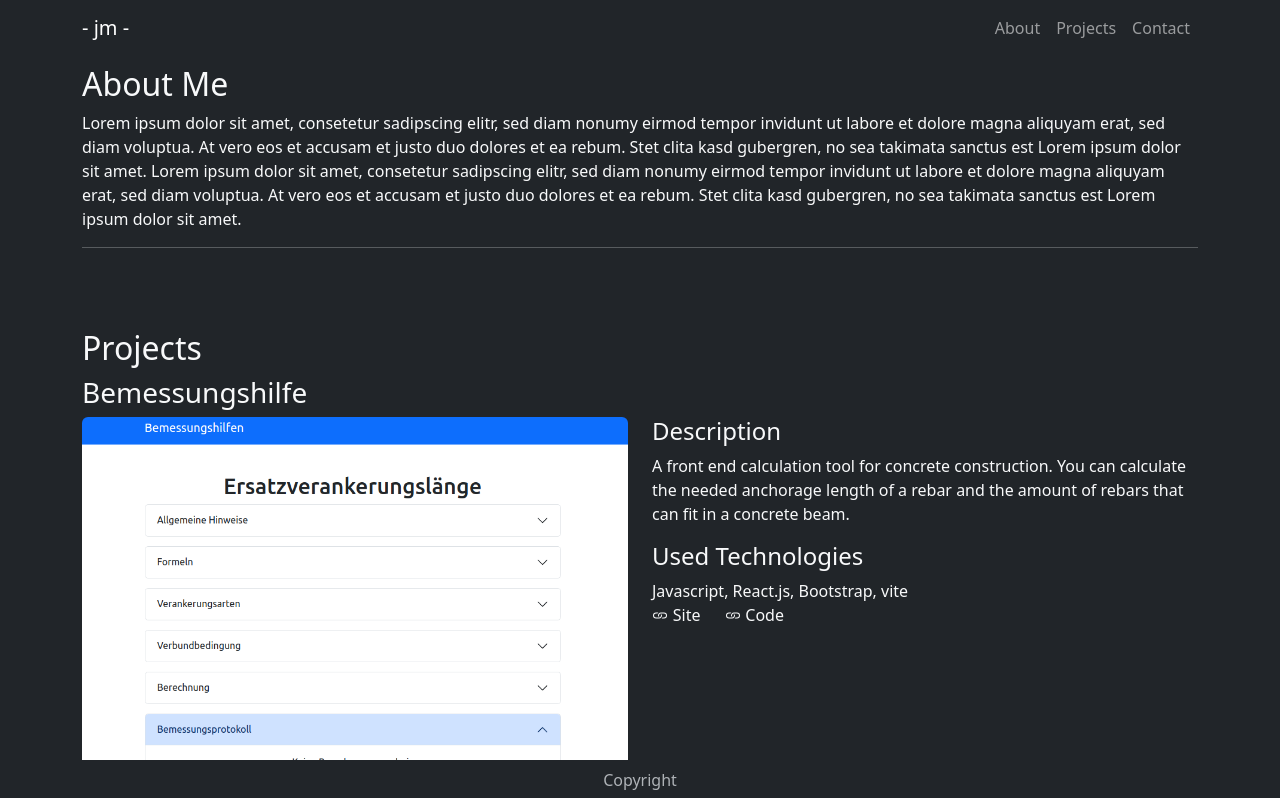
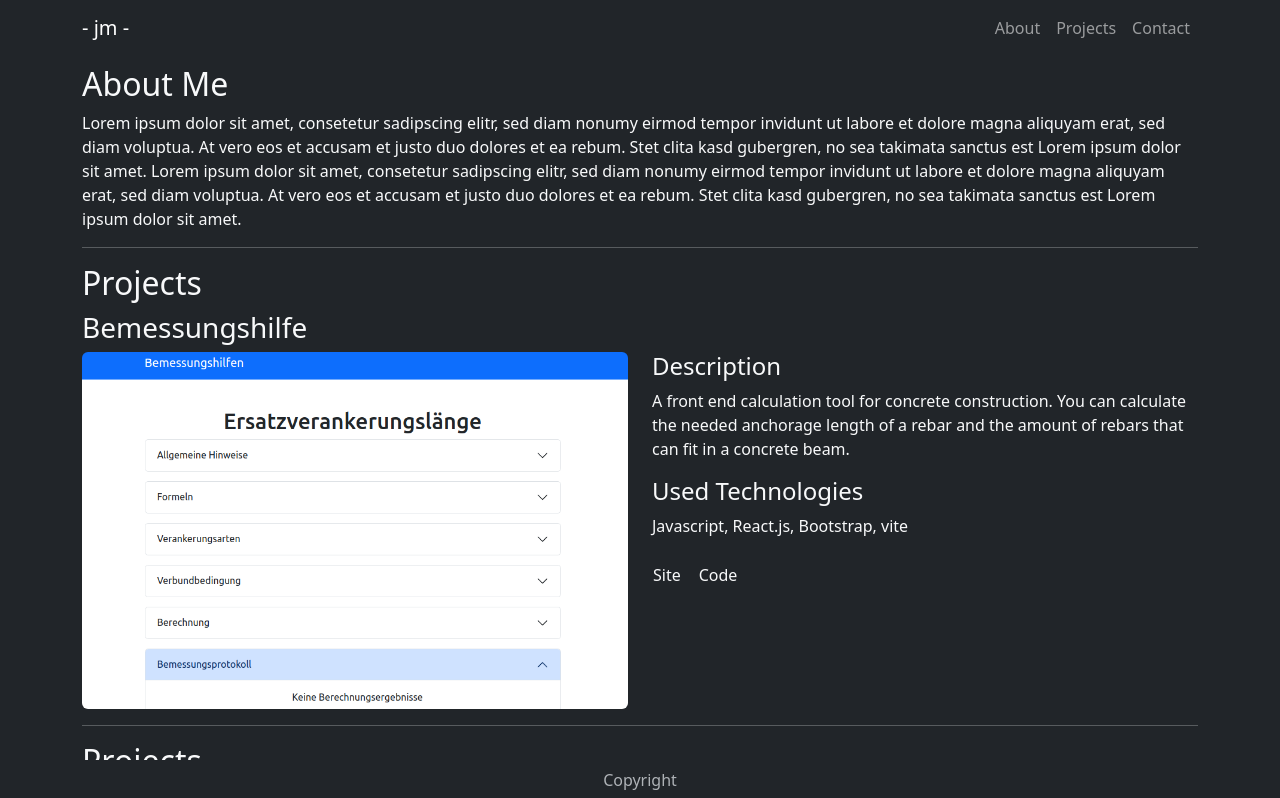
Before and after one commit to j-r-f-m/portfolio-site, a React (Vite) app: page / in a window 1280 px wide. Shown: the top 798 px of the page. Built offline with nearby package versions, Linux system fonts and the light colour scheme.

Commit message:
cleaned up layout

```diff
--- a/components/navigation/Navigation.jsx
+++ b/components/navigation/Navigation.jsx
@@ -5,6 +5,7 @@ import Navbar from "react-bootstrap/Navbar";
 export function Navigation() {
   return (
     <Navbar
+      activeKey="#about-me"
       fixed="top"
       role="navigation"
       bg="dark"
@@ -13,9 +14,11 @@ export function Navigation() {
       // style={{ marginBottom: "65px" }}
     >
       <Container className="me-auto space-between">
-        <Navbar.Brand href="#home">- jm -</Navbar.Brand>
+        <Navbar.Brand href="#">- jm -</Navbar.Brand>
         <Nav>
-          <Nav.Link href="#about-me">About</Nav.Link>
+          <Nav.Link eventKey="Link-1" href="#about-me">
+            About
+          </Nav.Link>
           <Nav.Link href="#projects">Projects</Nav.Link>
           <Nav.Link href="#contact">Contact</Nav.Link>
         </Nav>
--- a/pages/mainContent/mainContentProjects/MainContentProjects.jsx
+++ b/pages/mainContent/mainContentProjects/MainContentProjects.jsx
@@ -4,7 +4,6 @@ import Row from "react-bootstrap/Row";
 import Col from "react-bootstrap/Col";
 import Nav from "react-bootstrap/Nav";
 import PropTypes from "prop-types";
-import { Link } from "react-bootstrap-icons";
 
 /**
  * Component that renders one Project. If the LinkRef gets passed as a prop you
@@ -17,7 +16,7 @@ export function MainContentProjects(props) {
   return (
     <>
       <Container className="text-light ">
-        <div id={props.LinkRef} style={{ height: "65px" }}></div>
+        <div id={props.LinkRef}></div>
         <Row>
           {/* <h2 id={props.LinkRef} className="pt-5"> */}
           <h2>Projects</h2>
@@ -39,21 +38,31 @@ export function MainContentProjects(props) {
                   amount of rebars that can fit in a concrete beam.
                 </article>
                 <h4>Used Technologies</h4>
-                <article>Javascript, React.js, Bootstrap, vite</article>
-                <Row xs="auto">
-                  <Col className="d-flex justify-content-between align-items-center align-items-center">
-                    <Link style={{ marginRight: "0.3rem" }} className="" />
-                    <Nav.Link className="" href="">
-                      Site
+                <article className="mb-4">
+                  Javascript, React.js, Bootstrap, vite
+                </article>
+
+                <Nav variant="underline  ">
+                  <Nav.Item className="d-flex align-items-center">
+                    <Nav.Link
+                      className=" text-light"
+                      href=""
+                      style={{ padding: "1px" }}
+                    >
+                      <span>Site</span>
                     </Nav.Link>
-                  </Col>
-                  <Col className="d-flex justify-content-between align-items-center align-items-center">
-                    <Link style={{ marginRight: "0.3rem" }} className="" />
-                    <Nav.Link className="" href="">
+                  </Nav.Item>
+
+                  <Nav.Item>
+                    <Nav.Link
+                      className="text-light"
+                      href=""
+                      style={{ padding: "1px" }}
+                    >
                       Code
                     </Nav.Link>
-                  </Col>
-                </Row>
+                  </Nav.Item>
+                </Nav>
               </Col>
             </Row>
           </Container>
```
